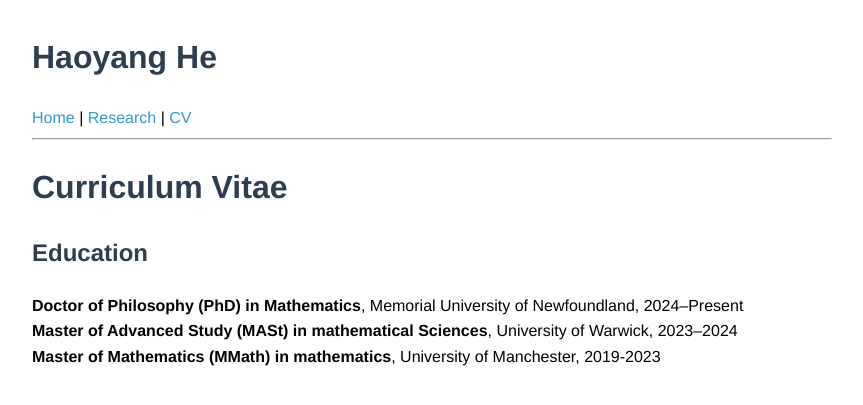
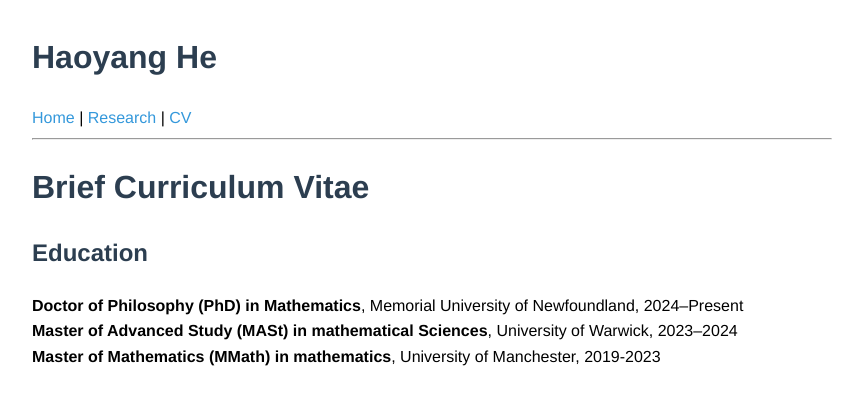
Before and after one commit to haoyang-he/haoyang-he.github.io, a Jekyll site: the page built from cv.md, in a window 1280 px wide. Shown: the top 405 px of the page, without its empty margins (208-1071 px from the left). Built offline with Jekyll 4.4.1, drawn with Linux system fonts in a browser that asks for light colours; our own code applies the rules of GitHub Pages for plain Markdown files.

Commit message:
Change title from 'Curriculum Vitae' to 'Brief Curriculum Vitae'

```diff
--- a/cv.md
+++ b/cv.md
@@ -1,4 +1,4 @@
-# Curriculum Vitae
+# Brief Curriculum Vitae
 
 ## Education
 **Doctor of Philosophy (PhD) in Mathematics**, Memorial University of Newfoundland, 2024–Present
```
